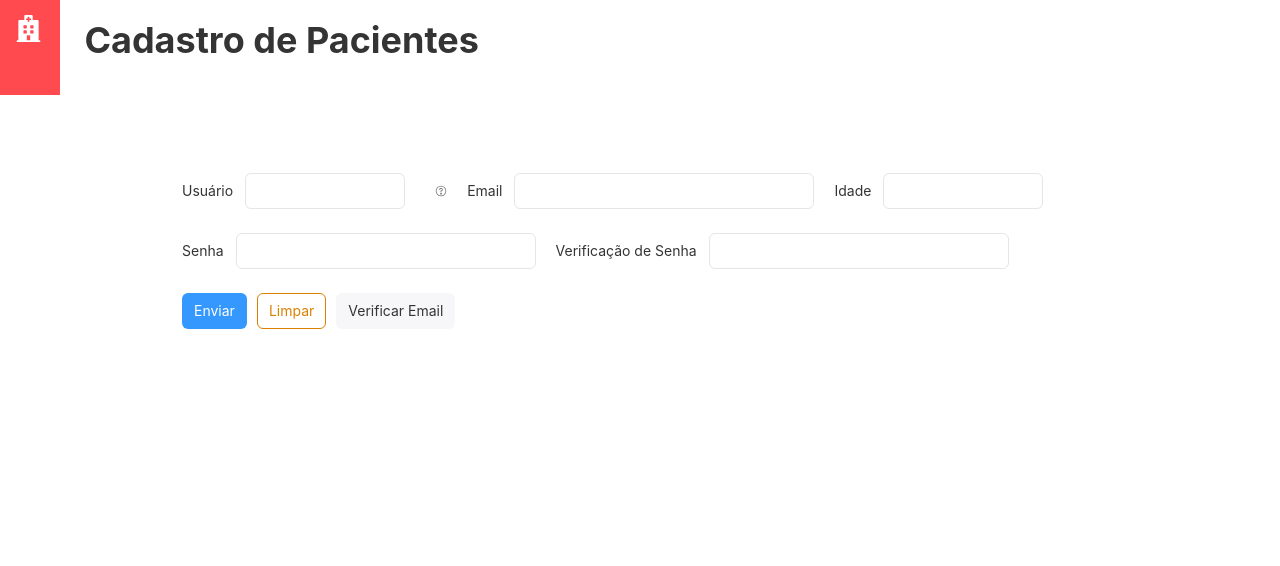
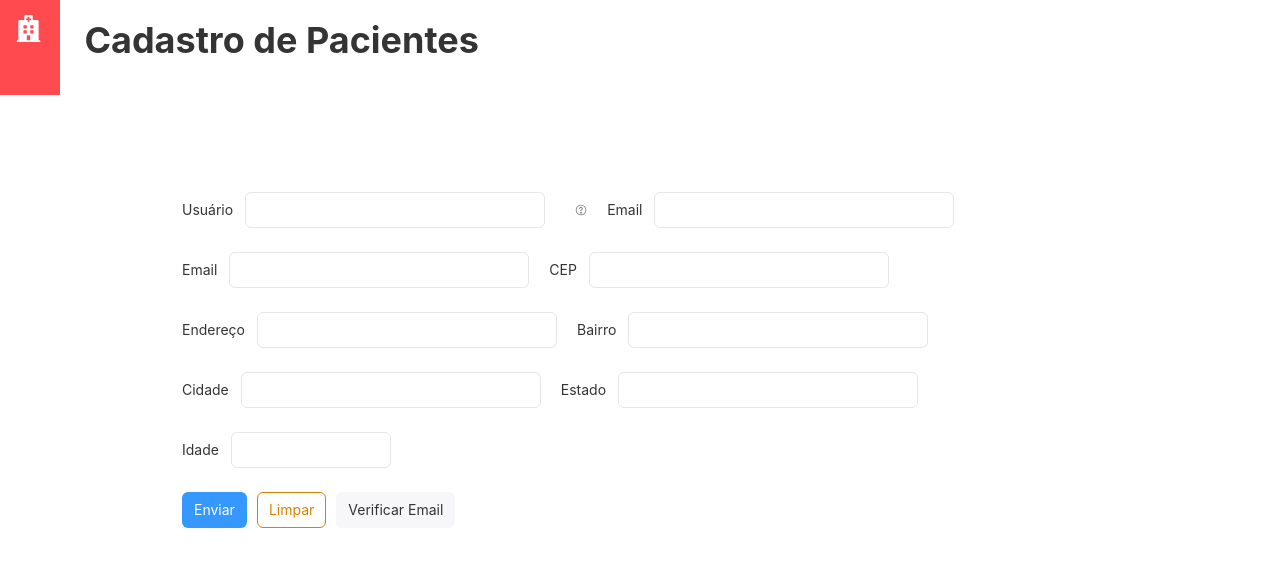
Before and after one commit to MPasti/projeto-supabase, a React (Vite) app: page /cadastro-pacientes in a window 1280 px wide. Shown: the top 566 px of the page. Built offline with nearby package versions, Linux system fonts and the light colour scheme; some icons are missing.

Commit message:
adicionando text fields

```diff
--- a/src/AppContainer.jsx
+++ b/src/AppContainer.jsx
@@ -6,7 +6,7 @@ import GearCircleIcon from "@rsuite/icons/legacy/GearCircle";
 import DashboardIcon from "@rsuite/icons/Dashboard";
 import GroupIcon from "@rsuite/icons/legacy/Group";
 import ExitIcon from "@rsuite/icons/Exit";
-import { Link, Outlet, useNavigate } from "react-router-dom";
+import { Outlet, useNavigate } from "react-router-dom";
 import { FaHospital } from "react-icons/fa";
 
 const headerStyles = {
@@ -23,6 +23,7 @@ const headerStyles = {
 
 // eslint-disable-next-line react/prop-types
 const NavToggle = ({ expand, onChange }) => {
+  const navigate = useNavigate();
   return (
     <Navbar appearance="subtle" className="nav-toggle">
       <Nav>
@@ -34,9 +35,7 @@ const NavToggle = ({ expand, onChange }) => {
         >
           <Nav.Item>Ajuda</Nav.Item>
           <Nav.Item>Configurações</Nav.Item>
-          <Nav.Item>
-            <Link to="/login"> Sair </Link>
-          </Nav.Item>
+          <Nav.Item onClick={() => navigate("/login")}>Sair</Nav.Item>
         </Nav.Menu>
       </Nav>
 
--- a/src/AppFormPacientes.jsx
+++ b/src/AppFormPacientes.jsx
@@ -103,22 +103,16 @@ const AppFormPacientes = () => {
           formValue={formValue}
           model={model}
         >
-          <TextField style={{ width: 160 }} name="name" label="Usuário" />
+          <TextField name="name" label="Usuário" />
           <Form.HelpText tooltip>Obrigatório</Form.HelpText>
           <TextField name="email" label="Email" />
+          <TextField name="cpf" label="Email" />
+          <TextField name="cep" label="CEP" />
+          <TextField name="endereco" label="Endereço" />
+          <TextField name="bairro" label="Bairro" />
+          <TextField name="cidade" label="Cidade" />
+          <TextField name="estado" label="Estado" />
           <TextField style={{ width: 160 }} name="age" label="Idade" />
-          <TextField
-            name="password"
-            label="Senha"
-            type="password"
-            autoComplete="off"
-          />
-          <TextField
-            name="verifyPassword"
-            label="Verificação de Senha"
-            type="password"
-            autoComplete="off"
-          />
 
           <ButtonToolbar>
             <Button appearance="primary" onClick={handleSubmit}>
```
